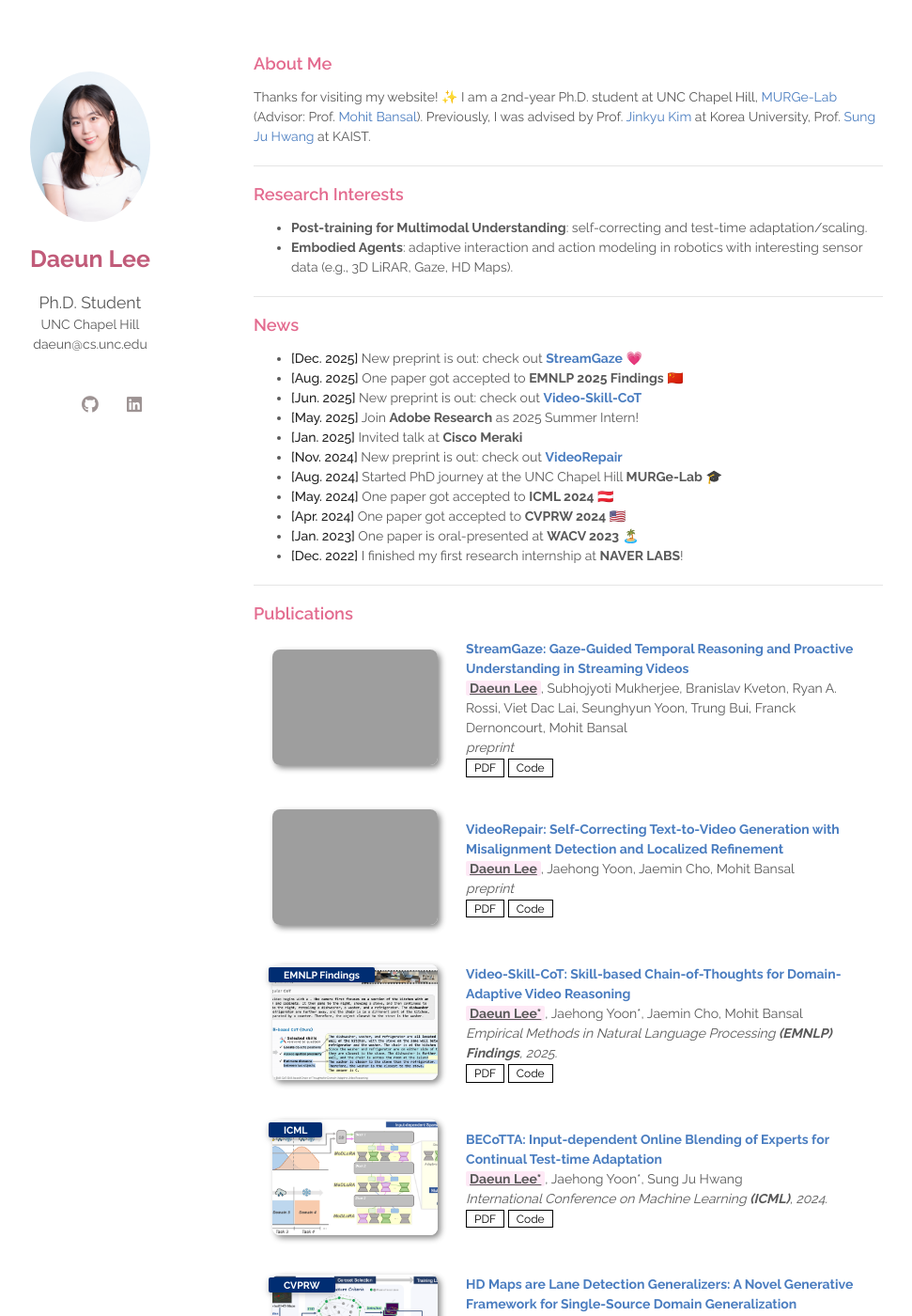
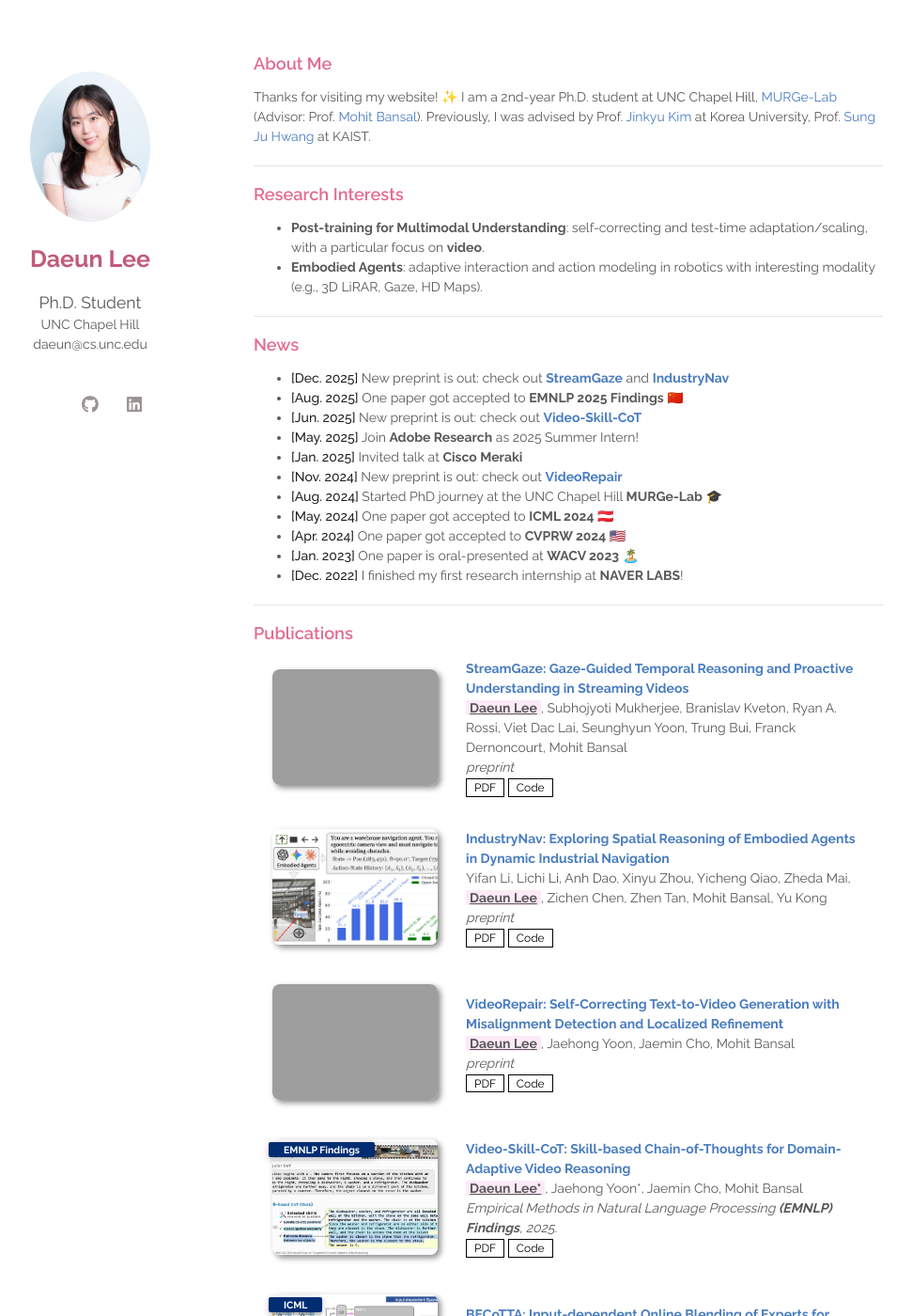
Before and after one commit to daeunni/daeunni.github.io, a Jekyll site: the page built from index.md, in a window 1280 px wide and 1400 px high. Shown: the whole window at 94% size, without its empty margins (180-1151 px from the left). Built offline with Jekyll 4.4.1, drawn with Linux system fonts in a browser that asks for light colours; a style sheet for code colours, icons or effects is not loaded; grey boxes are pictures that could not be loaded.

Commit message:
industry

```diff
--- a/_data/publications.yml
+++ b/_data/publications.yml
@@ -6,6 +6,14 @@ main:
     pdf: https://arxiv.org/pdf/xxx
     code: https://github.com/daeunni/StreamGaze
     image: ./assets/img/streamgaze_demo.gif
+
+  - title: "IndustryNav: Exploring Spatial Reasoning of Embodied Agents in Dynamic Industrial Navigation"
+    authors: Yifan Li, Lichi Li, Anh Dao, Xinyu Zhou, Yicheng Qiao, Zheda Mai, <span class="highlight"><b><u>Daeun Lee</u></b></span>, Zichen Chen, Zhen Tan, Mohit Bansal, Yu Kong
+    conference_short:
+    conference: preprint
+    pdf: https://arxiv.org/abs/2511.17384
+    code: https://github.com/JackYFL/IndustryEQA
+    image: ./assets/img/industry.png
 
   - title: "VideoRepair: Self-Correcting Text-to-Video Generation with Misalignment Detection and Localized Refinement"
     authors: <span class="highlight"><b><u>Daeun Lee</u></b></span>, Jaehong Yoon, Jaemin Cho, Mohit Bansal
--- a/index.md
+++ b/index.md
@@ -11,13 +11,13 @@ Previously, I was advised by Prof. [Jinkyu Kim](https://visionai.korea.ac.kr/) a
 
 ## Research Interests
 
-- <b>Post-training for Multimodal Understanding</b>: self-correcting and test-time adaptation/scaling.
-- <b>Embodied Agents</b>: adaptive interaction and action modeling in robotics with interesting sensor data (e.g., 3D LiRAR, Gaze, HD Maps).
+- <b>Post-training for Multimodal Understanding</b>: self-correcting and test-time adaptation/scaling, with a particular focus on <b>video</b>.
+- <b>Embodied Agents</b>: adaptive interaction and action modeling in robotics with interesting modality (e.g., 3D LiRAR, Gaze, HD Maps).
 
 ---
 
 ## News
-- **[Dec. 2025]** New preprint is out: check out <b>[StreamGaze](https://streamgaze.github.io/)</b> 💗
+- **[Dec. 2025]** New preprint is out: check out <b>[StreamGaze](https://streamgaze.github.io/)</b> and <b>[IndustryNav](https://arxiv.org/pdf/2511.17384)</b>
 - **[Aug. 2025]** One paper got accepted to <b>EMNLP 2025 Findings</b> 🇨🇳
 - **[Jun. 2025]** New preprint is out: check out <b>[Video-Skill-CoT](https://video-skill-cot.github.io/)</b>
 - **[May. 2025]** Join <b>Adobe Research</b> as 2025 Summer Intern!
```
Also changed, not shown: assets/img/industry.png (added).
